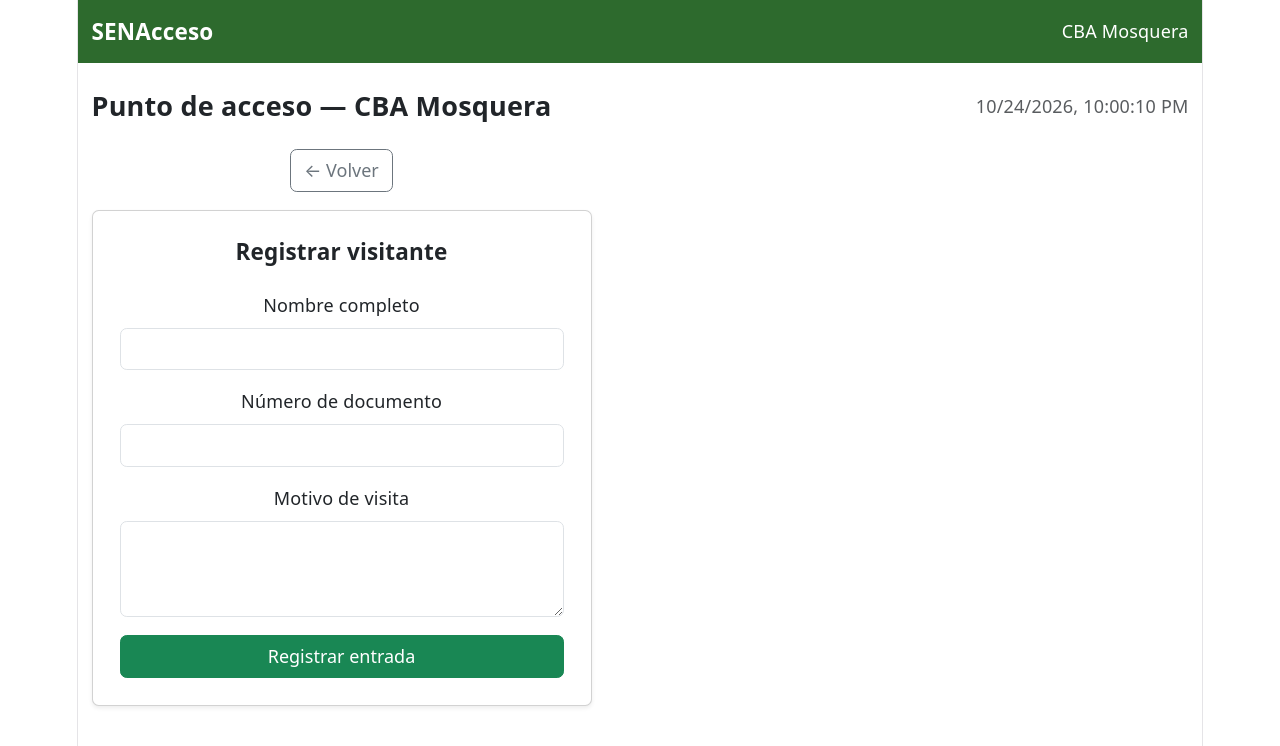
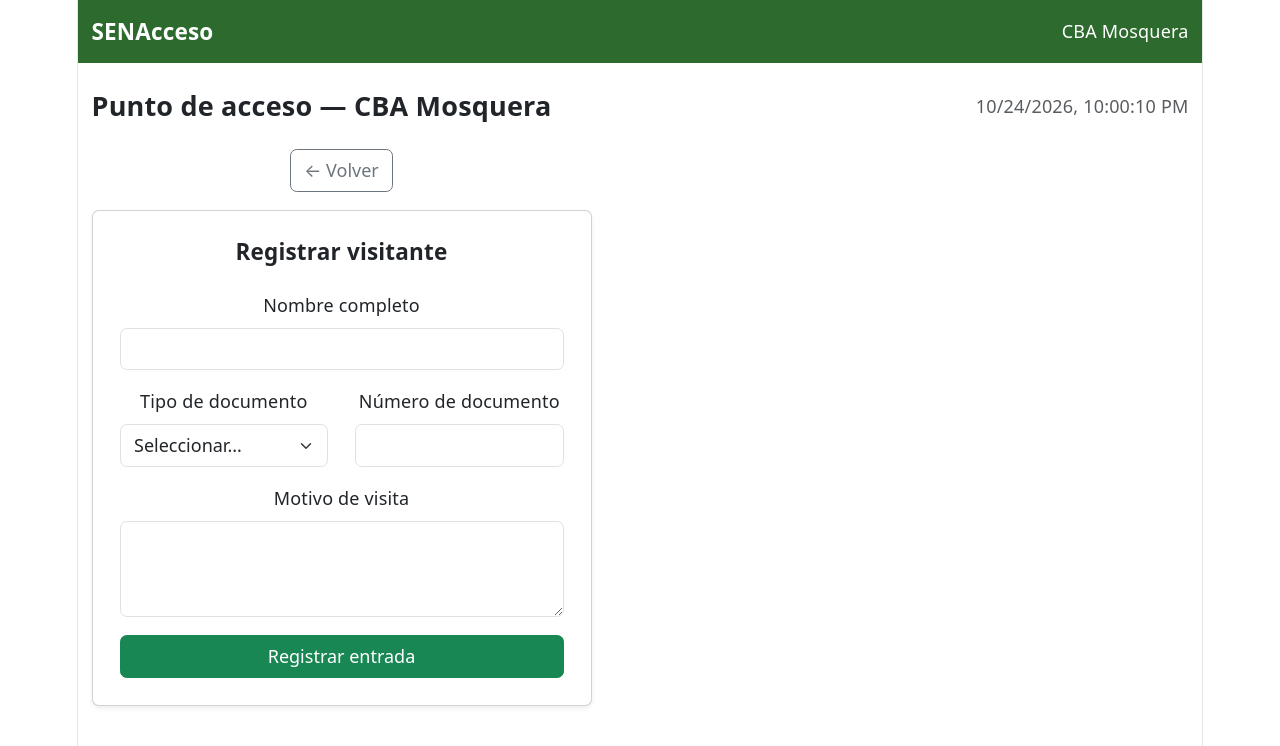
Before and after one commit to haider-castaneda/accessqr_frontend, a React (Vite) app: page /lector in a window 1280 px wide. Both pictures are taken after a click on the button "Registrar visitante". Shown: the top 746 px of the page. Built offline with nearby package versions, Linux system fonts and the light colour scheme.

Commit message:
feat: revisión de pendientes y tipo de documento en pantalla del lector

```diff
--- a/src/pages/Lector/Lector.jsx
+++ b/src/pages/Lector/Lector.jsx
@@ -2,13 +2,20 @@ import React, { useState } from 'react'
 import Navbar from '../../components/Navbar'
 
 function Lector() {
-    const [ultimoRegistro, setUltimoRegistro] = useState(null)
+    const [ultimoRegistro] = useState(null)
     const [seccion, setSeccion] = useState('lector')
     const [visitante, setVisitante] = useState({
         nombre: '',
+        tipo_documento: '',
         documento: '',
         motivo_visita: ''
     })
+
+    // Datos de prueba: luego vendrán de Flask
+    const [pendientes, setPendientes] = useState([
+    { id: 1, nombre: 'Carlos Ruiz', documento: '1023456789', tipo: 'Aprendiz', revisado: false },
+    { id: 2, nombre: 'Laura Mora', documento: '1098765432', tipo: 'Instructor', revisado: false }
+])
 
     const handleChangeVisitante = (e) => {
         setVisitante({ ...visitante, [e.target.name]: e.target.value })
@@ -17,9 +24,13 @@ function Lector() {
     const handleSubmitVisitante = (e) => {
         e.preventDefault()
         alert('Visitante registrado correctamente')
-        setVisitante({ nombre: '', documento: '', motivo_visita: '' })
+        setVisitante({ nombre: '', tipo_documento: '', documento: '', motivo_visita: '' })
         setSeccion('lector')
     }
+
+    const marcarRevisado = (id) => {
+    setPendientes(pendientes.map(u => u.id === id ? { ...u, revisado: true } : u))
+}
 
     return (
         <div>
@@ -59,10 +70,44 @@ function Lector() {
                                     Registrar visitante
                                 </button>
                                 <button className="btn btn-outline-secondary w-100" onClick={() => setSeccion('regenerar')}>
-                                    Regenerar QR
+                                    Revisar pendientes ({pendientes.filter(u => !u.revisado).length})
                                 </button>
                             </div>
                         </div>
+                    </div>
+                )}
+                {seccion === 'pendientes' && (
+                    <div>
+                        <button className="btn btn-outline-secondary mb-3" onClick={() => setSeccion('lector')}>← Volver</button>
+                        <h5 className="fw-bold mb-3">Usuarios pendientes de revisión</h5>
+                        <table className="table table-bordered">
+                            <thead className="table-success">
+                                <tr>
+                                    <th>Nombre</th>
+                                    <th>Documento</th>
+                                    <th>Tipo</th>
+                                    <th>Revisión</th>
+                                </tr>
+                            </thead>
+                            <tbody>
+                                {pendientes.map(u => (
+                                    <tr key={u.id}>
+                                        <td>{u.nombre}</td>
+                                        <td>{u.documento}</td>
+                                        <td>{u.tipo}</td>
+                                        <td>
+                                            {u.revisado ? (
+                                                <span className="badge bg-success">Revisado</span>
+                                            ) : (
+                                                <button className="btn btn-sm btn-outline-success" onClick={() => marcarRevisado(u.id)}>
+                                                    Marcar como revisado
+                                                </button>
+                                            )}
+                                        </td>
+                                    </tr>
+                                ))}
+                            </tbody>
+                        </table>
                     </div>
                 )}
                 {seccion === 'visitante' && (
@@ -76,9 +121,20 @@ function Lector() {
                                         <label className="form-label">Nombre completo</label>
                                         <input type="text" className="form-control" name="nombre" value={visitante.nombre} onChange={handleChangeVisitante} required />
                                     </div>
-                                    <div className="mb-3">
-                                        <label className="form-label">Número de documento</label>
-                                        <input type="text" className="form-control" name="documento" value={visitante.documento} onChange={handleChangeVisitante} required />
+                                    <div className="row">
+                                        <div className="col-md-6 mb-3">
+                                            <label className="form-label">Tipo de documento</label>
+                                            <select className="form-select" name="tipo_documento" value={visitante.tipo_documento} onChange={handleChangeVisitante} required>
+                                                <option value="">Seleccionar...</option>
+                                                <option value="CC">Cédula de ciudadanía</option>
+                                                <option value="TI">Tarjeta de identidad</option>
+                                                <option value="CE">Cédula de extranjería</option>
+                                            </select>
+                                        </div>
+                                        <div className="col-md-6 mb-3">
+                                            <label className="form-label">Número de documento</label>
+                                            <input type="text" className="form-control" name="documento" value={visitante.documento} onChange={handleChangeVisitante} required />
+                                        </div>
                                     </div>
                                     <div className="mb-3">
                                         <label className="form-label">Motivo de visita</label>
```
